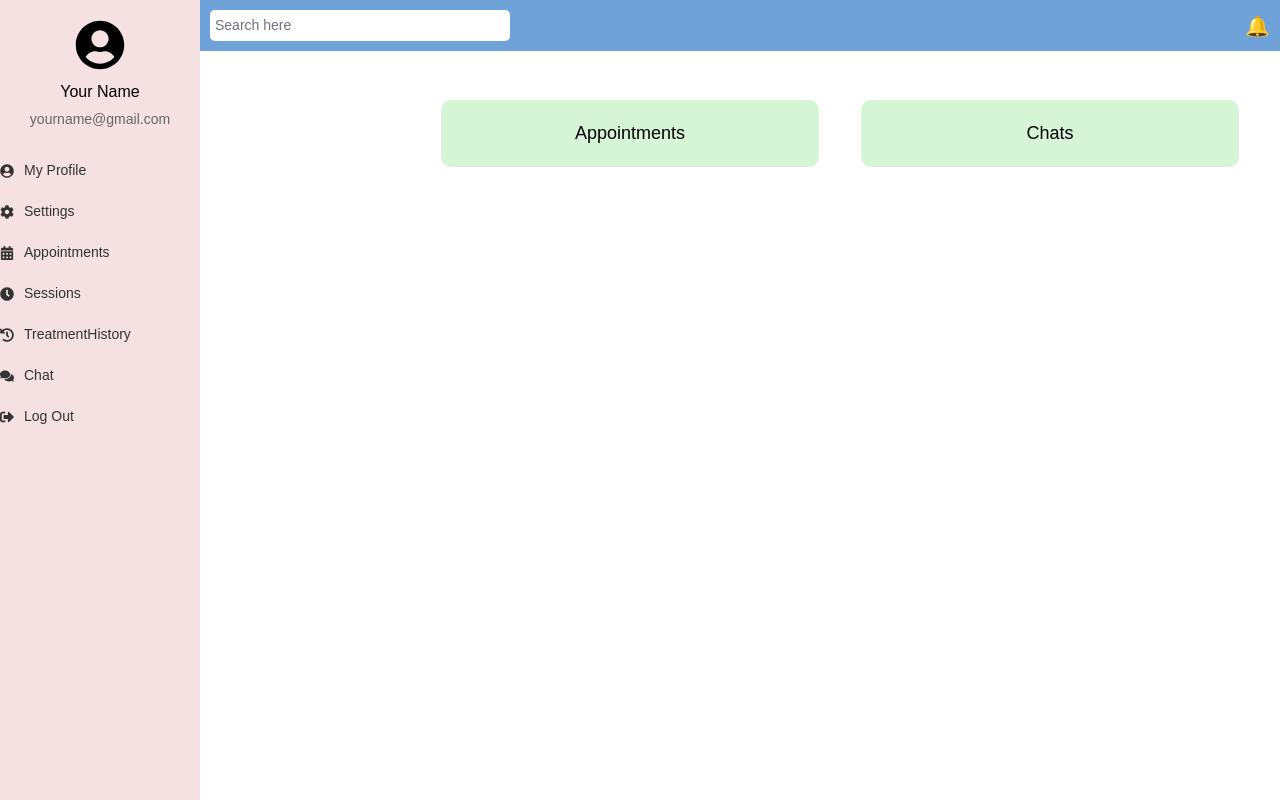
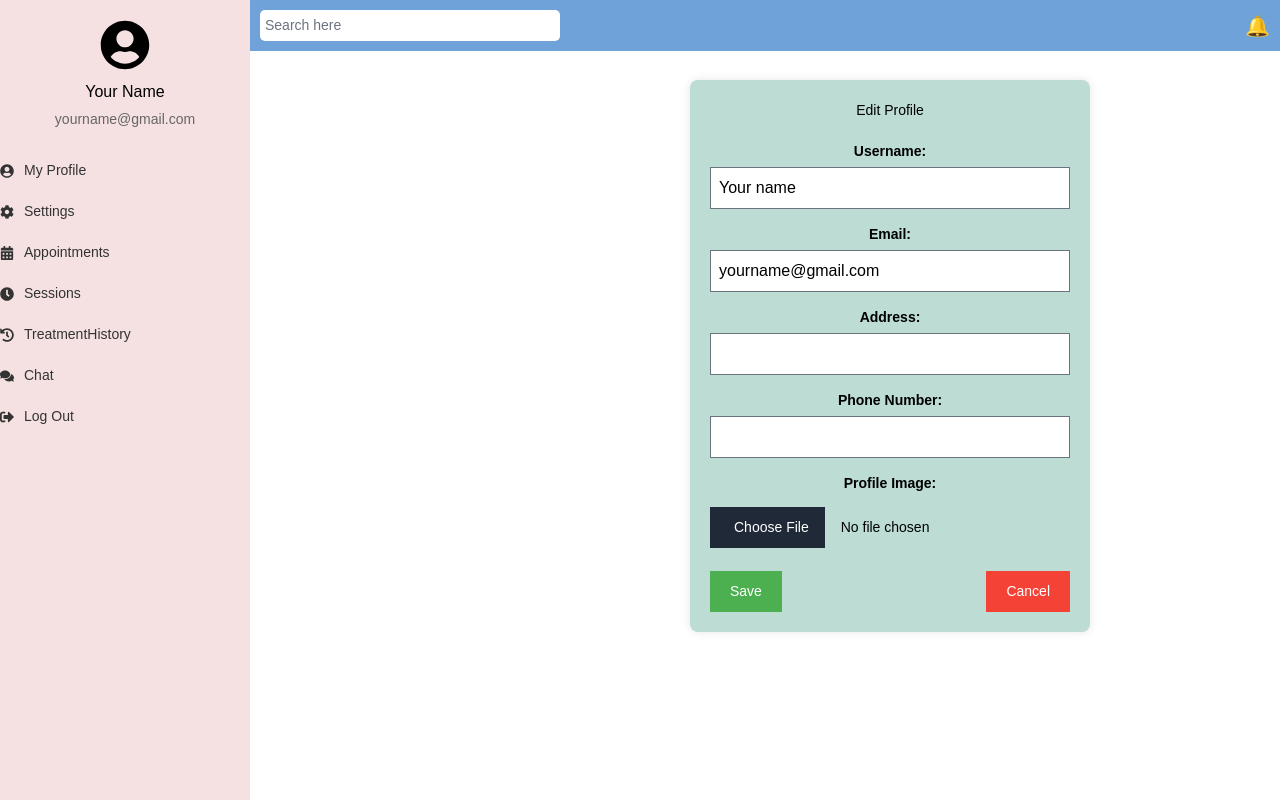
Before and after one commit to JSharanya/GenZHeal, a React (Vite) app: page /userdashboard in a window 1280 px wide. Both pictures are taken after a click on the element "My Profile". Built offline with nearby package versions, Linux system fonts and the light colour scheme.

Commit message:
MyProfile,Setting part updated

```diff
--- a/src/pages/UserProfile/Profile.css
+++ b/src/pages/UserProfile/Profile.css
@@ -9,7 +9,7 @@ body {
 }
 
 .UserDashboard {
-    width: 200px;
+  width: 250px;
   background-color: #f5e1e1;
   display: flex;
   flex-direction: column;
@@ -50,7 +50,6 @@ body {
   padding: 10px 0;
   cursor: pointer;
   color: #333;
-
 }
 
 .MenuItem:hover {
@@ -68,9 +67,9 @@ body {
   background-color: #70a2da;
   padding: 10px;
   color: white;
-    width: calc(100% - 200px);
+  width: calc(100% - 250px);
   position: fixed;
-    left: 200px;
+  left: 250px;
   top: 0;
   z-index: 1;
 }
@@ -97,22 +96,82 @@ body {
   justify-content: flex-start;
   padding: 20px;
   margin-top: 60px;
-    width: calc(100% - 200px);
-    margin-left: 200px;
+  width: calc(100% - 250px);
+  margin-left: 250px;
 }
 
 .UserProfile {
   display: flex;
   justify-content: space-around;
-    width: 100%;
   margin-top: 20px;
 }
 
 .Card {
-    background-color: #d6f5d6;
+  background-color: #bfe2bf;
   padding: 20px;
   width: 45%;
-    border-radius: 10px;
+  border: 1px solid #423e3e;
+  border-radius: 8px;
   text-align: center;
   font-size: 18px;
 }
+
+.EditProfileForm {
+  background: hsl(165, 32%, 80%);
+  padding: 20px;
+  border-radius: 8px;
+  box-shadow: 0 0 10px rgba(0, 0, 0, 0.1);
+  width: 400px;
+  margin: 0 auto;
+  text-align: center;
+}
+
+.EditProfileForm h2 {
+  text-align: center;
+  margin-bottom: 20px;
+}
+
+.FormRow {
+  margin-bottom: 15px;
+}
+
+.FormRow label {
+  display: block;
+  margin-bottom: 5px;
+  font-weight: bold;
+}
+
+.FormRow input {
+  width: 100%;
+  padding: 8px;
+  box-sizing: border-box;
+}
+
+.FormButtons {
+  display: flex;
+  justify-content: space-between;
+}
+
+.FormButtons button {
+  padding: 10px 20px;
+  cursor: pointer;
+}
+
+.FormButtons button:first-child {
+  background-color: #4CAF50;
+  color: white;
+}
+
+.FormButtons button:last-child {
+  background-color: #f44336;
+  color: white;
+}
+
+.Placeholder {
+  display: flex;
+  align-items: center;
+  justify-content: center;
+  height: 100%;
+  font-size: 24px;
+  color: #888;
+}
--- a/src/pages/UserProfile/UserDashboard.jsx
+++ b/src/pages/UserProfile/UserDashboard.jsx
@@ -1,8 +1,14 @@
-import React from 'react';
+import React, {useState} from 'react';
 import { FaUserCircle, FaCog, FaCalendarAlt, FaHistory, FaComments, FaSignOutAlt, FaClock } from 'react-icons/fa';
+import UserProfile from './UserProfile'
 import './Profile.css';
 
 const UserDashboard = () => {
+  const [activeMenu, setActiveMenu] = useState('');
+
+    const handleMenuClick = (menuItem) => {
+      setActiveMenu(menuItem);
+    };
   return (
     <div className="App">
       <div className="UserDashboard">
@@ -12,13 +18,13 @@ const UserDashboard = () => {
           <p className="UserEmail">yourname@gmail.com</p>
         </div>
         <div className="Menu">
-          <div className="MenuItem"><FaUserCircle className="Icon" /> My Profile</div>
-          <div className="MenuItem"><FaCog className="Icon" /> Settings</div>
-          <div className="MenuItem"><FaCalendarAlt className="Icon" /> Appointments</div>
-          <div className="MenuItem"><FaClock className="Icon" /> Sessions</div>
-          <div className="MenuItem"><FaHistory className="Icon" /> TreatmentHistory</div>
-          <div className="MenuItem"><FaComments className="Icon" /> Chat</div>
-          <div className="MenuItem"><FaSignOutAlt className="Icon" /> Log Out</div>
+          <div className="MenuItem" onClick={() => handleMenuClick('My Profile')}><FaUserCircle className="Icon" /> My Profile</div>
+          <div className="MenuItem" onClick={() => handleMenuClick('Settings')}><FaCog className="Icon" /> Settings</div>
+          <div className="MenuItem" onClick={() => handleMenuClick('Appointments')}><FaCalendarAlt className="Icon" /> Appointments</div>
+          <div className="MenuItem" onClick={() => handleMenuClick('Sessions')}><FaClock className="Icon" /> Sessions</div>
+          <div className="MenuItem" onClick={() => handleMenuClick('TreatmentHistory')}><FaHistory className="Icon" /> TreatmentHistory</div>
+          <div className="MenuItem" onClick={() => handleMenuClick('Chat')}><FaComments className="Icon" /> Chat</div>
+          <div className="MenuItem" onClick={() => handleMenuClick('Log Out')}><FaSignOutAlt className="Icon" /> Log Out</div>
         </div>
       </div>
       <div className="MainContent">
@@ -26,10 +32,11 @@ const UserDashboard = () => {
           <input className="SearchBar" placeholder="Search here" />
           <div className="NotificationIcon">🔔</div>
         </header>
-        <div className="UserProfile">
-          <div className="Card">Appointments</div>
-          <div className="Card">Chats</div>
-        </div>
+
+        {['My Profile', 'Settings'].includes(activeMenu) && (
+          <UserProfile setActiveMenu={setActiveMenu} activeMenu={activeMenu} />
+        )}
+        {activeMenu === '' && <div className="Placeholder">Select menu</div>}
       </div>
     </div>
   );
--- a/src/pages/UserProfile/UserProfile.jsx
+++ b/src/pages/UserProfile/UserProfile.jsx
@@ -1,11 +1,140 @@
-import React from 'react';
+import React, { useState } from 'react';
 import './Profile.css';
 
-const UserProfile = () => {
+const UserProfile = ({ setActiveMenu, activeMenu }) => {
+  const [formData, setFormData] = useState({
+    username: 'Your name',
+    email: 'yourname@gmail.com',
+    address: '',
+    phone: '',
+    profileImage: ''
+  });
+
+  const [passwordData, setPasswordData] = useState({
+    currentPassword: '',
+    newPassword: '',
+    confirmPassword: '',
+  });
+
+  const handleProfileChange = (e) => {
+    const { name, value } = e.target;
+    setFormData({ ...formData, [name]: value });
+  };
+
+  const handlePasswordChange = (e) => {
+    const { name, value } = e.target;
+    setPasswordData({ ...passwordData, [name]: value });
+  };
+
+  const handleProfileSave = () => {
+    console.log('Profile updated:', formData);
+    setActiveMenu('');
+  };
+
+  const handlePasswordSave = () => {
+    console.log('Password changed:', passwordData);
+    setActiveMenu('');
+  };
+
+  const handleCancel = () => {
+    console.log('Edit cancelled');
+    setActiveMenu('');
+  };
+
   return (
-    <div className="UserProfile">
-      <div className="Card">Appointments</div>
-      <div className="Card">Chats</div>
+    <div className="EditProfileForm">
+      {activeMenu === 'My Profile' ? (
+        <>
+          <h2>Edit Profile</h2>
+          <form>
+            <div className="FormRow">
+              <label>Username:</label>
+              <input
+                type="text"
+                name="username"
+                value={formData.username}
+                onChange={handleProfileChange}
+              />
+            </div>
+            <div className="FormRow">
+              <label>Email:</label>
+              <input
+                type="email"
+                name="email"
+                value={formData.email}
+                onChange={handleProfileChange}
+              />
+            </div>
+            <div className="FormRow">
+              <label>Address:</label>
+              <input
+                type="text"
+                name="address"
+                value={formData.address}
+                onChange={handleProfileChange}
+              />
+            </div>
+            <div className="FormRow">
+              <label>Phone Number:</label>
+              <input
+                type="text"
+                name="phone"
+                value={formData.phone}
+                onChange={handleProfileChange}
+              />
+            </div>
+            <div className="FormRow">
+              <label>Profile Image:</label>
+              <input
+                type="file"
+                name="profileImage"
+                onChange={(e) => setFormData({ ...formData, profileImage: e.target.files[0] })}
+              />
+            </div>
+            <div className="FormButtons">
+              <button type="button" onClick={handleProfileSave}>Save</button>
+              <button type="button" onClick={handleCancel}>Cancel</button>
+            </div>
+          </form>
+        </>
+      ) : (
+        <>
+          <h2>Change Password</h2>
+          <form>
+            <div className="FormRow">
+              <label>Current Password:</label>
+              <input
+                type="password"
+                name="currentPassword"
+                value={passwordData.currentPassword}
+                onChange={handlePasswordChange}
+              />
+            </div>
+            <div className="FormRow">
+              <label>New Password:</label>
+              <input
+                type="password"
+                name="newPassword"
+                value={passwordData.newPassword}
+                onChange={handlePasswordChange}
+              />
+            </div>
+            <div className="FormRow">
+              <label>Confirm New Password:</label>
+              <input
+                type="password"
+                name="confirmPassword"
+                value={passwordData.confirmPassword}
+                onChange={handlePasswordChange}
+              />
+            </div>
+            <div className="FormButtons">
+              <button type="button" onClick={handlePasswordSave}>Save</button>
+              <button type="button" onClick={handleCancel}>Cancel</button>
+            </div>
+          </form>
+        </>
+      )}
     </div>
   );
 };
```
Lines whose indentation alone changed are shown as unchanged.
